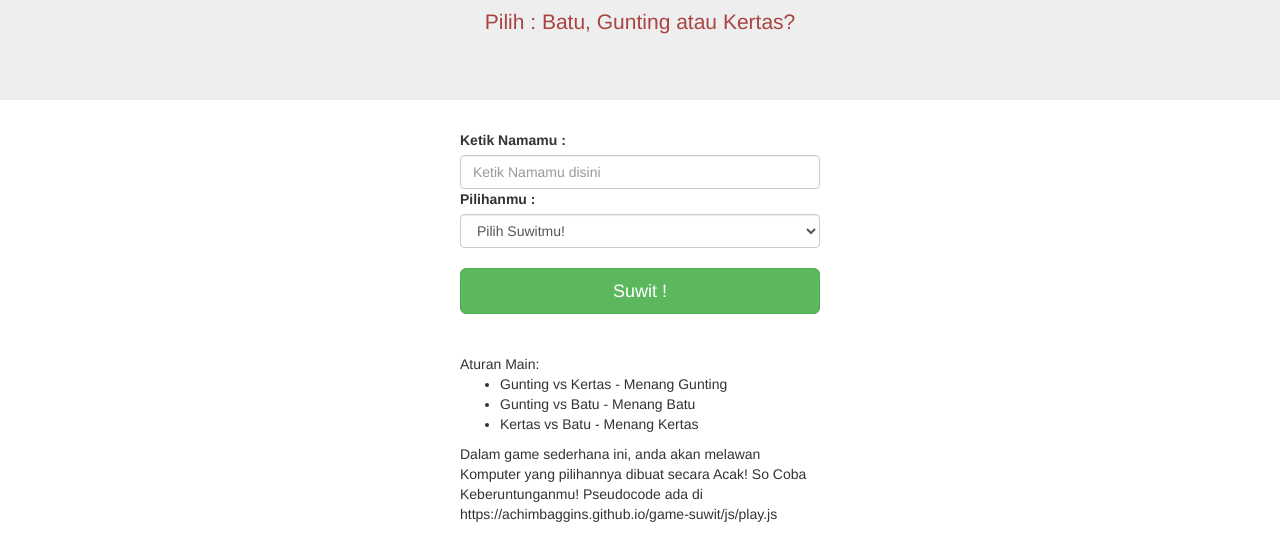
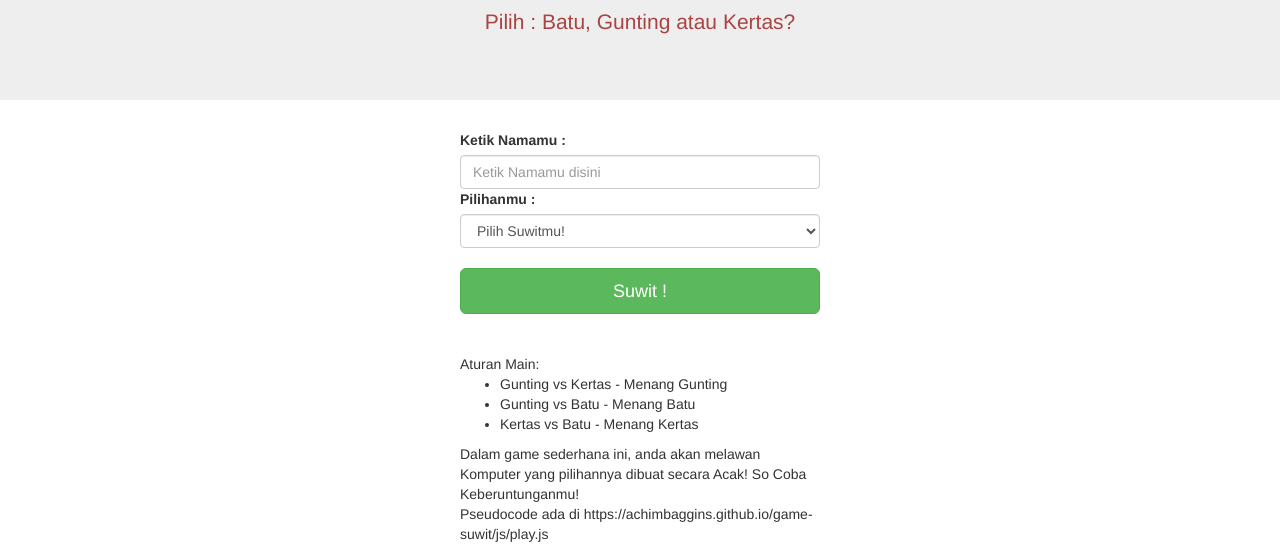
Before and after one commit to achimbaggins/achimbaggins.github.io, a plain HTML site: page game-suwit/index.html in a window 1280 px wide. Shown: the part 390-934 px from the top of the page. Drawn offline with Linux system fonts and the light colour scheme.

Commit message:
Update index.html

```diff
--- a/game-suwit/index.html
+++ b/game-suwit/index.html
@@ -33,7 +33,7 @@
                         <li>Gunting vs Batu - Menang Batu</li>
                         <li>Kertas vs Batu - Menang Kertas</li>
                     </ul>
-                    Dalam game sederhana ini, anda akan melawan Komputer yang pilihannya dibuat secara Acak! So Coba Keberuntunganmu!
+                    Dalam game sederhana ini, anda akan melawan Komputer yang pilihannya dibuat secara Acak! So Coba Keberuntunganmu! <br>
                     Pseudocode ada di https://achimbaggins.github.io/game-suwit/js/play.js
                     </span>
                 </div>
```
